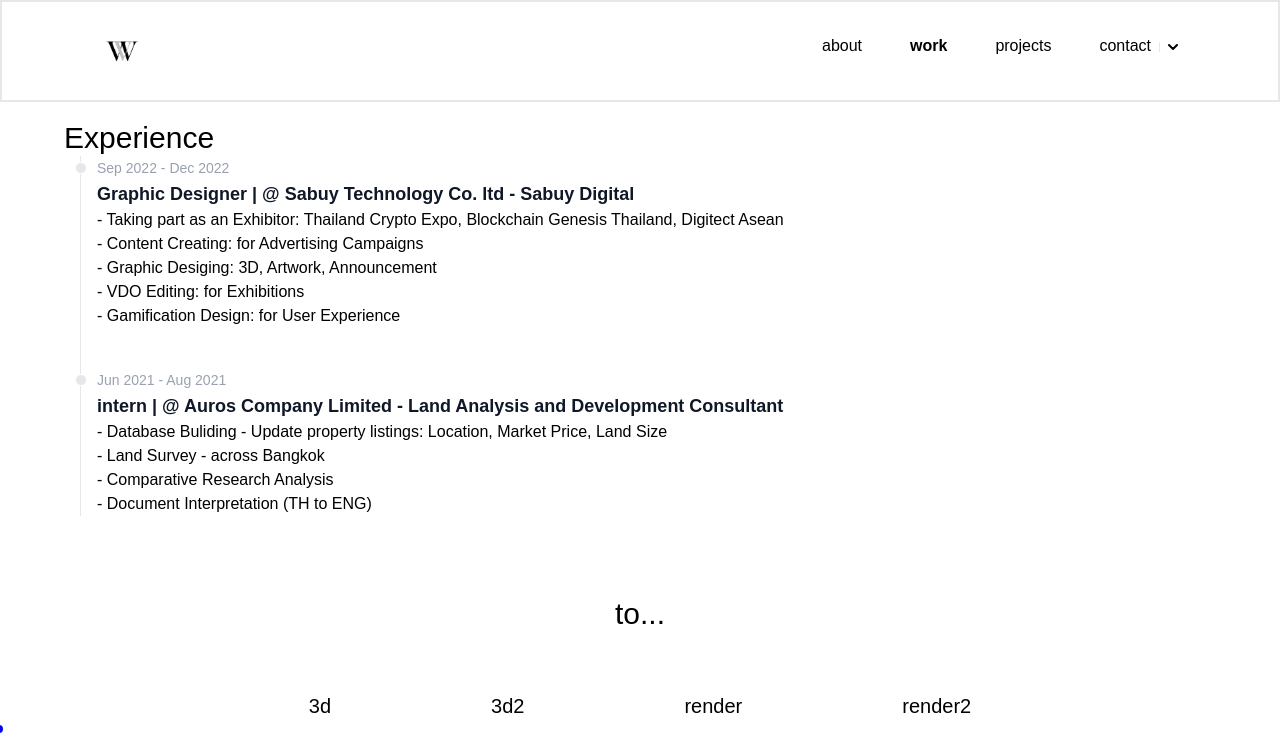
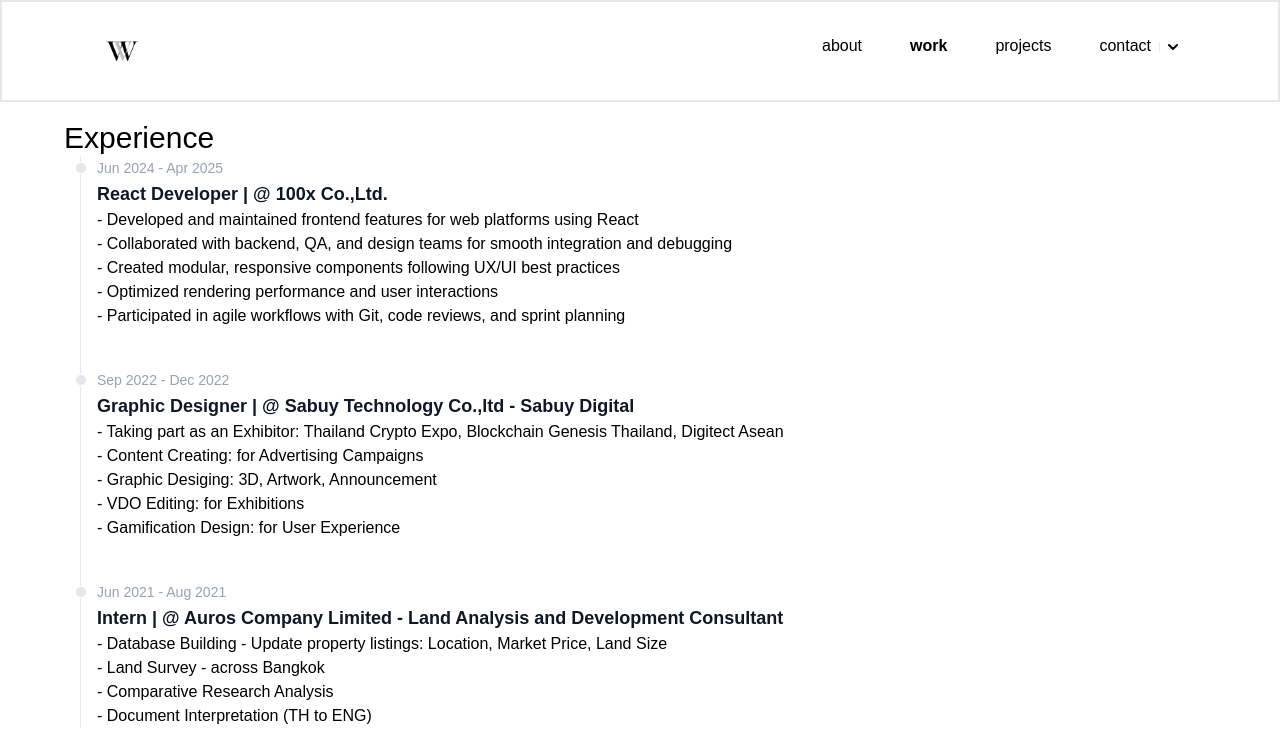
Before and after one commit to codeknightvi/wv-portfolio, a React (Vite) app: page /work in a window 1280 px wide. Shown: the top 738 px of the page. Built offline with nearby package versions, Linux system fonts and the light colour scheme; grey boxes are pictures that could not be loaded; a web font is replaced by a local one.

Commit message:
feat: add exp

```diff
--- a/src/mock-data/experience.ts
+++ b/src/mock-data/experience.ts
@@ -1,8 +1,20 @@
 export const experience = [
+  {
+    period: "Jun 2024 - Apr 2025",
+    position: "React Developer",
+    place: "100x Co.,Ltd.",
+    work: [
+      "Developed and maintained frontend features for web platforms using React",
+      "Collaborated with backend, QA, and design teams for smooth integration and debugging",
+      "Created modular, responsive components following UX/UI best practices",
+      "Optimized rendering performance and user interactions",
+      "Participated in agile workflows with Git, code reviews, and sprint planning",
+    ],
+  },
   {
     period: "Sep 2022 - Dec 2022",
     position: "Graphic Designer",
-    place: "Sabuy Technology Co. ltd - Sabuy Digital",
+    place: "Sabuy Technology Co.,ltd - Sabuy Digital",
     work: [
       "Taking part as an Exhibitor: Thailand Crypto Expo, Blockchain Genesis Thailand, Digitect Asean",
       "Content Creating: for Advertising Campaigns",
@@ -13,10 +25,10 @@ export const experience = [
   },
   {
     period: "Jun 2021 - Aug 2021",
-    position: "intern",
+    position: "Intern",
     place: "Auros Company Limited - Land Analysis and Development Consultant",
     work: [
-      "Database Buliding - Update property listings: Location, Market Price, Land Size",
+      "Database Building - Update property listings: Location, Market Price, Land Size",
       "Land Survey - across Bangkok",
       "Comparative Research Analysis",
       "Document Interpretation (TH to ENG)",
--- a/src/pages/WorkPage.tsx
+++ b/src/pages/WorkPage.tsx
@@ -4,9 +4,9 @@ import {
   threeddesign,
   threeddesign2,
 } from "../../public/Design/TU_work";
-import Experience from "@components/Experience";
+import Experience from "@pages/WorkPage/Experience";
 import Gallery from "@components/gallery/Gallery";
-import ProjectJumper from "@components/ProjectJumper";
+import ProjectJumper from "@pages/WorkPage/ProjectJumper";
 import RevealOnScroll from "@hooks/revealOnScroll";
 
 export default function WorkPage() {
```
Also changed, not shown: src/pages/WorkPage/Experience.tsx (renamed from src/components/Experience.tsx), src/pages/WorkPage/ProjectJumper.tsx (renamed from src/components/ProjectJumper.tsx), src/pages/WorkPage/index.tsx (added).
